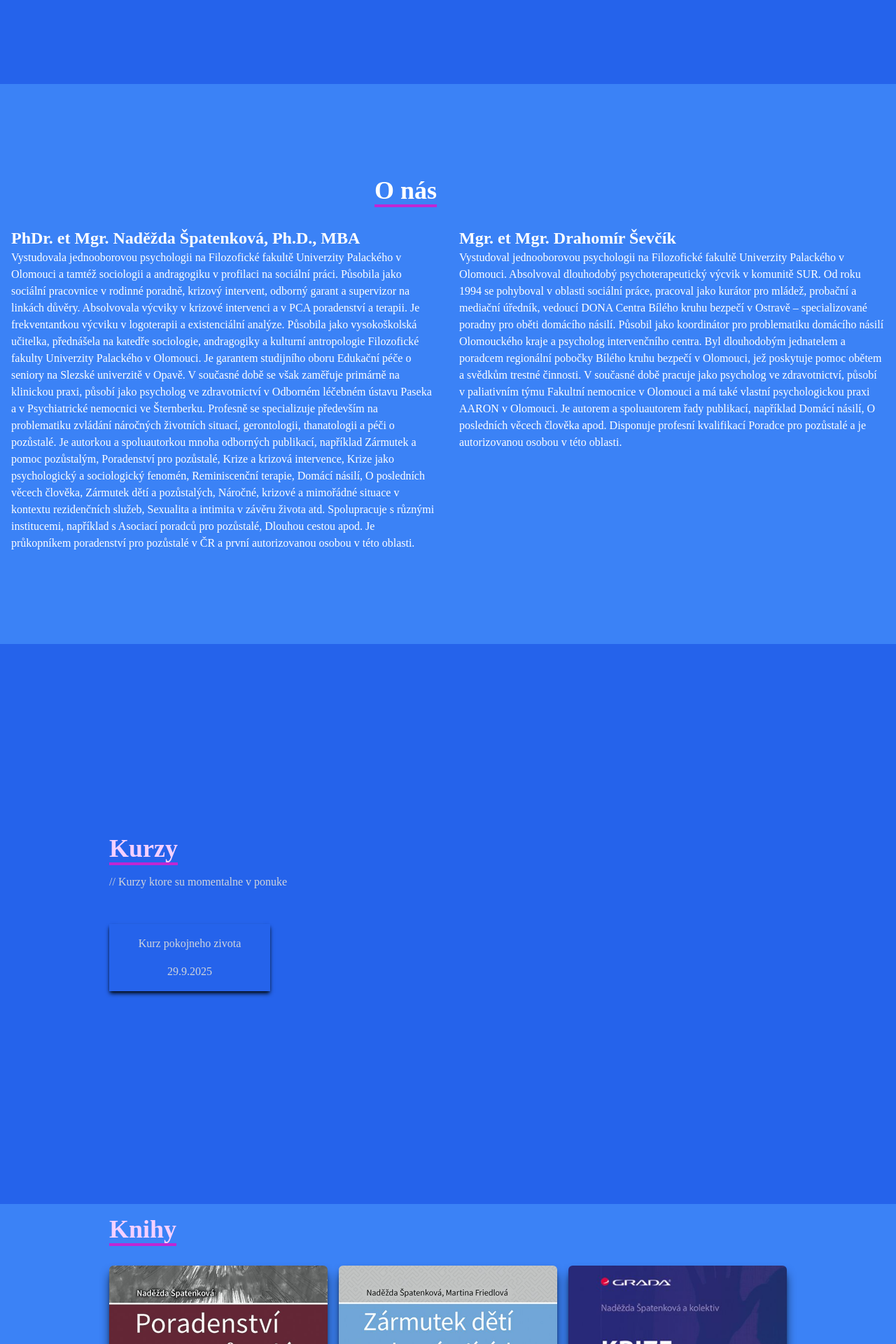
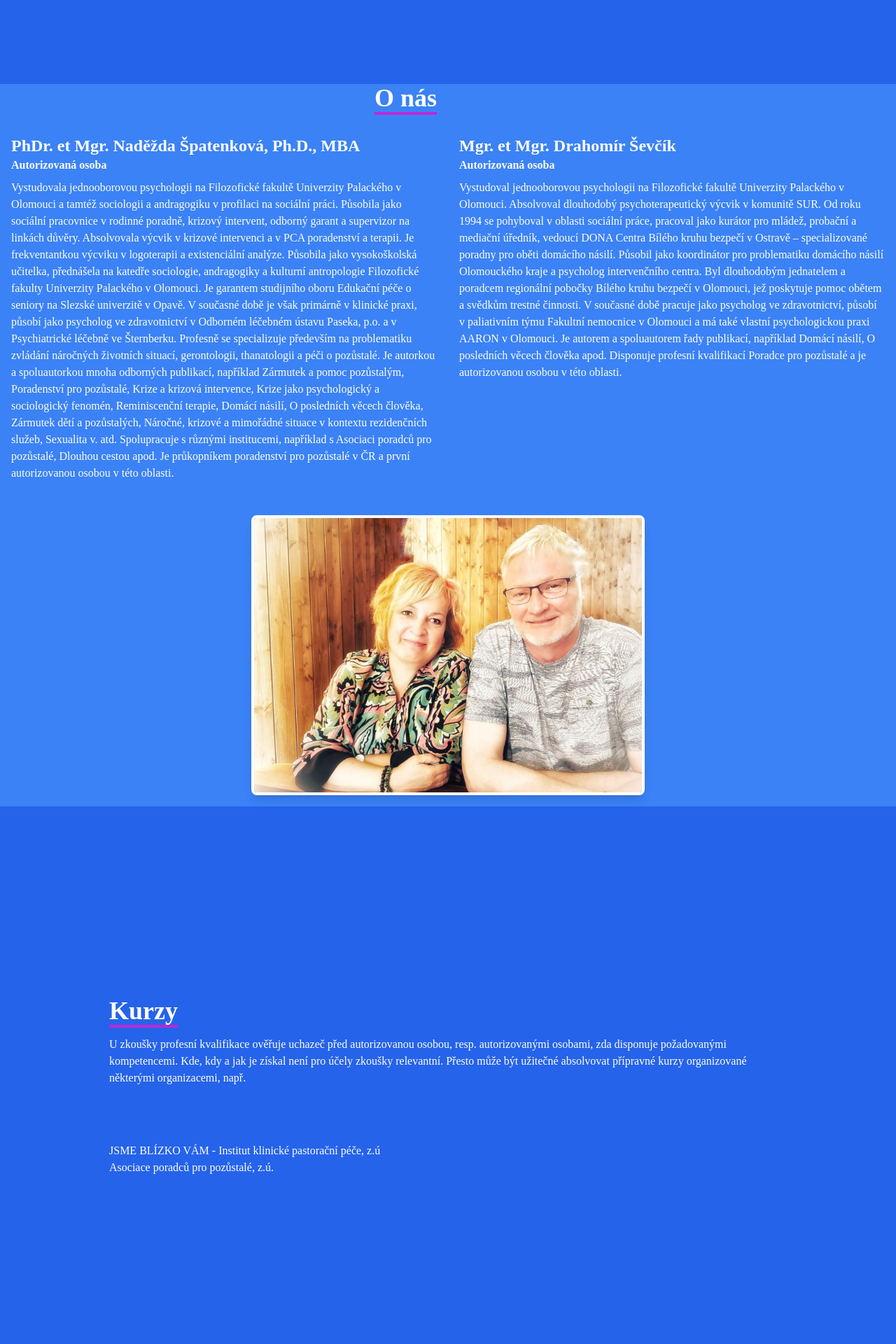
Before and after one commit to mato2300/zkouskaPPP, a React (Create React App) app: page / in a window 1280 px wide. Shown: the part 680-2600 px from the top of the page at 70% size. Built offline with nearby package versions, Linux system fonts and the light colour scheme.

Commit message:
Initial commit

```diff
--- a/package.json
+++ b/package.json
@@ -6,11 +6,12 @@
     "@testing-library/jest-dom": "^5.16.5",
     "@testing-library/react": "^13.4.0",
     "@testing-library/user-event": "^13.5.0",
+    "lucide-react": "^0.540.0",
     "react": "^18.2.0",
     "react-dom": "^18.2.0",
     "react-icons": "^4.4.0",
     "react-scripts": "5.0.1",
-    "react-scroll": "^1.8.7",
+    "react-scroll": "^1.9.3",
     "web-vitals": "^2.1.4"
   },
   "scripts": {
--- a/src/components/About.js
+++ b/src/components/About.js
@@ -1,8 +1,8 @@
-import React from 'react'
+import ourFoto from "../images/ourFoto.jpg";
 
 const About = () => {
   return (
-    <div name="about" className="w-full h-screen bg-blue-500 text-black">
+    <div name="about" className="w-full min-h-screen bg-blue-500 text-black">
         <div className="flex flex-col justify-center items-center w-full h-full">
             <div className="max-w-[1000px] w-full grid grid-cols-2 gap-8">
                 <div className="sm:text-right pb-8 pl-4">
@@ -14,26 +14,18 @@ const About = () => {
                 <div className="max-w-[1300px] w-full grid sm:grid-cols-2 gap-8 px-4">
                     <div className="sm:tetxt-right text-white">
                         <h2 className='text-2xl font-bold'>PhDr. et Mgr. Naděžda Špatenková, Ph.D., MBA</h2>
-                        <p>Vystudovala jednooborovou psychologii na Filozofické fakultě Univerzity Palackého v Olomouci a
-                            tamtéž sociologii a andragogiku v profilaci na sociální práci. Působila jako sociální pracovnice v rodinné
-                            poradně, krizový intervent, odborný garant a supervizor na linkách důvěry. Absolvovala výcviky v
-                            krizové intervenci a v PCA poradenství a terapii. Je frekventantkou výcviku v logoterapii a existenciální
-                            analýze. Působila jako vysokoškolská učitelka, přednášela na katedře sociologie, andragogiky a kulturní
-                            antropologie Filozofické fakulty Univerzity Palackého v Olomouci. Je garantem studijního oboru
-                            Edukační péče o seniory na Slezské univerzitě v Opavě. V současné době se však zaměřuje primárně na
-                            klinickou praxi, působí jako psycholog ve zdravotnictví v Odborném léčebném ústavu Paseka a
-                            v Psychiatrické nemocnici ve Šternberku. Profesně se specializuje především na problematiku zvládání
-                            náročných životních situací, gerontologii, thanatologii a péči o pozůstalé. Je autorkou a spoluautorkou
-                            mnoha odborných publikací, například Zármutek a pomoc pozůstalým, Poradenství pro pozůstalé, Krize a
-                            krizová intervence, Krize jako psychologický a sociologický fenomén, Reminiscenční terapie, Domácí
-                            násilí, O posledních věcech člověka, Zármutek dětí a pozůstalých, Náročné, krizové a mimořádné situace
-                            v kontextu rezidenčních služeb, Sexualita a intimita v závěru života atd. Spolupracuje s různými
-                            institucemi, například s Asociací poradců pro pozůstalé, Dlouhou cestou apod. Je průkopníkem
-                            poradenství pro pozůstalé v ČR a první autorizovanou osobou v této oblasti.
+                        <h6 className='font-bold mb-2'>Autorizovaná osoba</h6>
+                        <p>
+                            Vystudovala jednooborovou psychologii na Filozofické fakultě Univerzity Palackého v Olomouci a tamtéž sociologii a andragogiku v profilaci na sociální práci. Působila jako sociální pracovnice v rodinné poradně, krizový intervent, odborný garant
+                            a supervizor na linkách důvěry. Absolvovala výcvik v krizové intervenci a v PCA poradenství a terapii. Je frekventantkou výcviku v logoterapii a existenciální analýze. Působila jako vysokoškolská učitelka, přednášela na katedře sociologie, andragogiky a kulturní antropologie Filozofické fakulty Univerzity Palackého v Olomouci.
+                            Je garantem studijního oboru Edukační péče o seniory na Slezské univerzitě v Opavě. V současné době je však primárně v klinické praxi, působí jako psycholog
+                            ve zdravotnictví v Odborném léčebném ústavu Paseka, p.o. a v Psychiatrické léčebně ve Šternberku. Profesně se specializuje především na problematiku zvládání náročných životních situací, gerontologii, thanatologii a péči o pozůstalé. Je autorkou a spoluautorkou mnoha odborných publikací, například Zármutek a pomoc pozůstalým, Poradenství pro pozůstalé, Krize a krizová intervence, Krize jako psychologický a sociologický fenomén, Reminiscenční terapie, Domácí násilí,
+                            O posledních věcech člověka, Zármutek dětí a pozůstalých, Náročné, krizové a mimořádné situace v kontextu rezidenčních služeb, Sexualita v. atd. Spolupracuje s různými institucemi, například s Asociaci poradců pro pozůstalé, Dlouhou cestou apod. Je průkopníkem poradenství pro pozůstalé v ČR a první autorizovanou osobou v této oblasti.
                         </p>
                     </div>
                     <div className='text-white'>
                         <h2 className='text-2xl font-bold'>Mgr. et Mgr. Drahomír Ševčík</h2>
+                        <h6 className='font-bold mb-2'>Autorizovaná osoba</h6>
                         <p>
                             Vystudoval jednooborovou psychologii na Filozofické fakultě Univerzity Palackého v Olomouci.
                             Absolvoval dlouhodobý psychoterapeutický výcvik v komunitě SUR. Od roku 1994 se pohyboval v
@@ -49,6 +41,13 @@ const About = () => {
                         </p>
                     </div>
                 </div>
+                        <div className="mt-12">
+          <img
+            src={ourFoto}
+            alt="Naši odborníci"
+            className="w-full h-[400px] rounded-lg shadow-lg border-4 border-white mb-4"
+          />
+        </div>
         </div>
     </div>
   )
--- a/src/components/Documents.js
+++ b/src/components/Documents.js
@@ -8,27 +8,11 @@ import Image1 from "../images/image1.png"
 
 const Work = () => {
   return (
-    <div name="documents" className="bg-blue-600 w-full min-h-screen text-gray-300">
+    <div name="documents" className="bg-blue-600 w-full min-h-screen text-white">
       <div className="max-w-[1000px] mx-auto p-4 flex flex-col justify-center w-full h-full">
         <div className="pb-8">
-          <p className="text-4xl font-bold inline border-b-4 border-fuchsia-600 text-fuchsia-200">Dokuemnty ke stahnuti</p>
+          <p className="text-4xl font-bold inline border-b-4 border-fuchsia-600">Dokuemnty ke stahnuti</p>
         </div>
-
-        <a
-          href="/documents/zkouska.odt"
-          download
-          className="text-lg underline hover:text-fuchsia-300 cursor-pointer"
-        >
-          Zkoušky z profesních kvalifikací
-        </a>
-
-        <a
-          href="/documents/poradceProPozůstalé.docx"
-          download
-          className="text-lg underline hover:text-fuchsia-300 cursor-pointer"
-        >
-          Poradce/poradkyně pro pozůstalé jako profesní kvalifikace
-        </a>
 
         <a
           href="/documents/prihlaskaKeZkousce.doc"
--- a/src/components/Gallery.js
+++ b/src/components/Gallery.js
@@ -10,7 +10,7 @@ const Gallery = () => {
 
         <div className="grid sm:grid-cols-1 md:grid-cols-3 gap-8">
           {/* Video 1 */}
-          <div className="aspect-w-16 aspect-h-9">1
+          <div className="aspect-w-16 aspect-h-9">
             <iframe
               className="w-full h-full rounded-md shadow-lg"
               src="https://www.youtube.com/embed/nas_g3FdlVg?si=m6j4YB1orQRsHsgM"
--- a/src/components/Navbar.js
+++ b/src/components/Navbar.js
@@ -24,12 +24,12 @@ const Navbar = () => {
             <ul className="hidden md:flex">
                 <li>
                     <Link  to="home" smooth={true} duration={500}>
-                        Domov
+                        Domů
                     </Link>
                 </li>
                 <li>
                     <Link  to="about" smooth={true} duration={500}>
-                        O nas
+                        O nás
                     </Link>
                 </li>
                 <li>
--- a/src/components/Skills.js
+++ b/src/components/Skills.js
@@ -15,25 +15,39 @@ import Course from './ui/Course';
 
 const Skills = () => {
   return (
-    <div name="skills" className="w-full h-screen bg-blue-600 text-gray-300">
+    <div id='skills' name="skills" className="w-full h-screen bg-blue-600 text-white">
 
         {/* Container */}
 
         <div className="max-w-[1000px] mx-auto p-4 flex flex-col justify-center w-full h-full">
             <div>
-                <p className="text-4xl font-bold inline border-b-4 border-fuchsia-600  text-fuchsia-200">Kurzy</p>
-                <p className="py-4">// Kurzy ktore su momentalne v ponuke</p>
+                <p className="text-4xl font-bold inline border-b-4 border-fuchsia-600">Kurzy</p>
+                <p className="py-4">
+                  U zkoušky profesní kvalifikace ověřuje uchazeč před autorizovanou osobou, resp. autorizovanými osobami, zda disponuje požadovanými kompetencemi. Kde, kdy a jak je získal není pro účely zkoušky relevantní. Přesto může být užitečné absolvovat přípravné kurzy organizované  některými organizacemi, např.
+                </p>
             </div>
             <div className="w-full grid grid-cols-2 sm:grid-cols-4 gap-4 text-center py-8">
              {/*    <div className="shadow-md shadow-[#040c16] hover:scale-110 duration-700 cursor-pointer">
                     <p className="my-4">Kurz pokojneho zivota</p>
                     <p className="my-4">29.8.2025</p>
                 </div> */}
-                <Course
-                    name={"Kurz pokojneho zivota"}
-                    date={"29.9.2025"}
-                 />
+
             </div>
+            <a
+              href='http://www.jsmeblizkovam.cz/index.php'
+              target="_blank"
+              className='hover:underline'
+            >
+              JSME BLÍZKO VÁM - Institut klinické pastorační péče, z.ú
+            </a>
+
+            <a
+              href='https://poradci-pro-pozustale.cz/'
+              target="_blank"
+              className='hover:underline'
+            >
+              Asociace poradců pro pozůstalé, z.ú.
+            </a>
         </div>
 
     </div>
--- a/src/components/Work.js
+++ b/src/components/Work.js
@@ -11,10 +11,10 @@ import Image4 from "../images/image4.png";
 
 const Work = () => {
   return (
-    <div name="work" className="bg-blue-500 w-full min-h-screen text-gray-300">
+    <div name="work" className="bg-blue-500 w-full min-h-screen text-white">
       <div className="max-w-[1000px] mx-auto p-4 flex flex-col justify-center w-full h-full">
         <div className="pb-8">
-          <p className="text-4xl font-bold inline border-b-4 border-fuchsia-600 text-fuchsia-200">Knihy</p>
+          <p className="text-4xl font-bold inline border-b-4 border-fuchsia-600">Knihy</p>
         </div>
 
         {/* Container */}
```
Also changed, not shown: src/components/Contact.js (+45 -4 lines), src/components/Home.js (+20 -0 lines), src/images/ourFoto.jpg (added), 1 other file (tests, documents, lock files or other folders).
